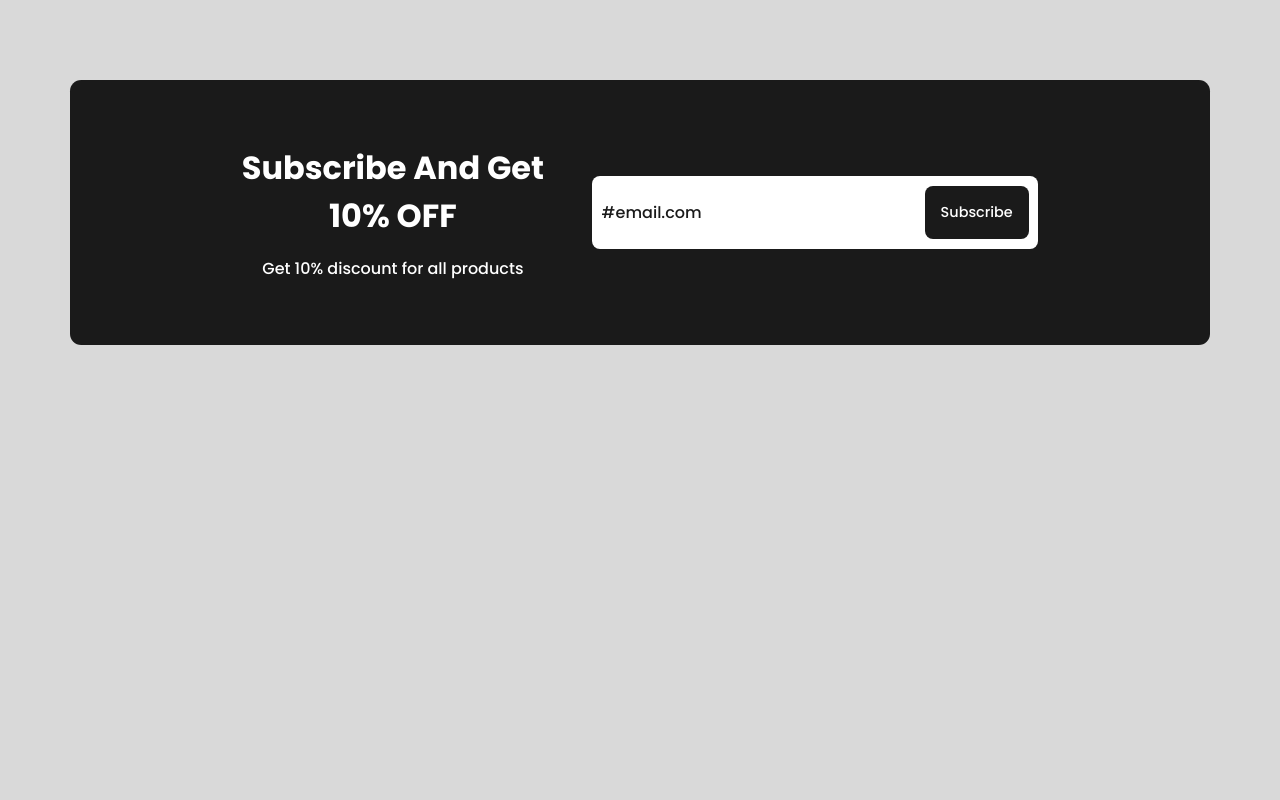
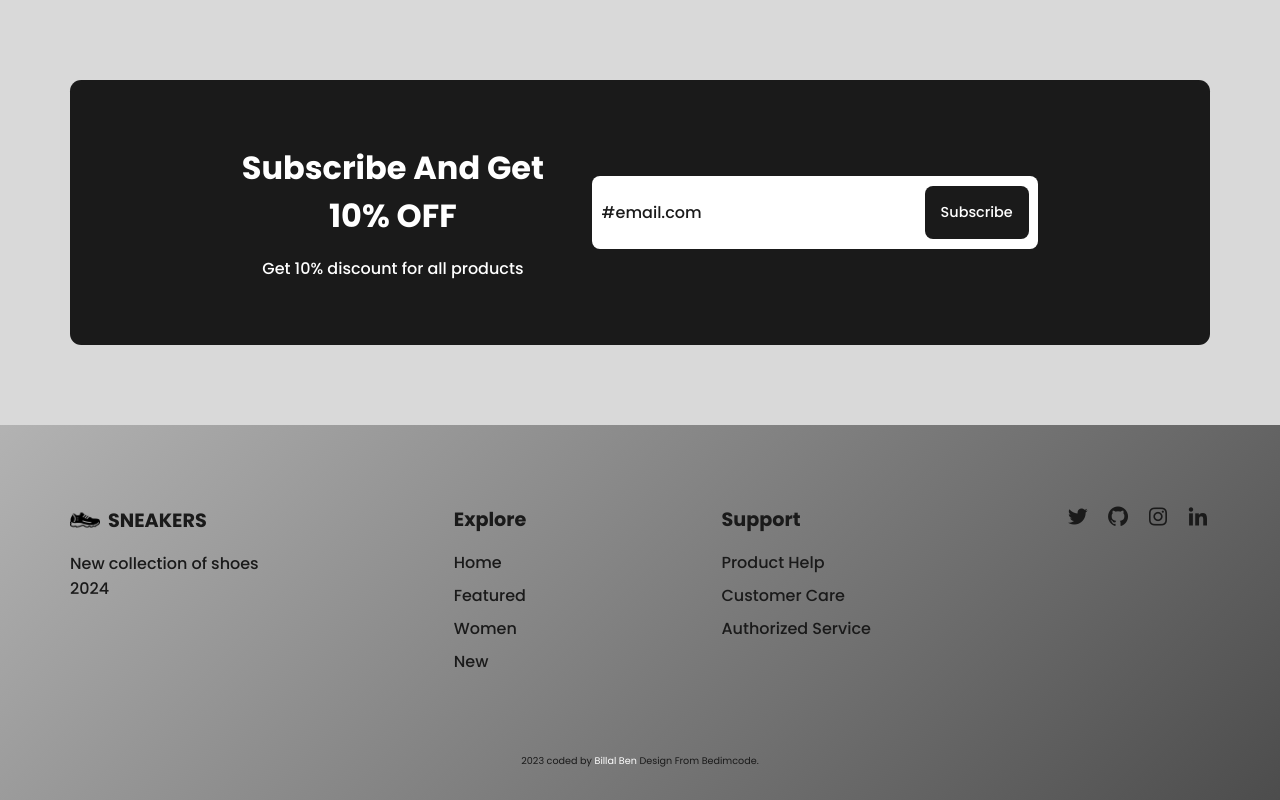
Before and after one commit to billalben/sneakers-ecommerce, a plain HTML site: page index.html in a window 1280 px wide. Shown: the part 3605-4405 px from the top of the page. Before the commit the page ends 4030 px from the top, so only its background shows below. Drawn offline with nearby package versions, Linux system fonts and the light colour scheme.

Commit message:
Footer Section

```diff
--- a/assets/css/style.css
+++ b/assets/css/style.css
@@ -740,6 +740,71 @@ button {
   color: var(--white-color);
 }
 
+/* ================ FOOTER ================ */
+.footer {
+  background: var(--section-color);
+}
+.footer__container {
+  display: grid;
+  grid-template-columns: repeat(4, max-content);
+  justify-content: space-between;
+}
+.footer__logo {
+  display: flex;
+  align-items: center;
+  gap: 0.5rem;
+  color: var(--dark-color);
+  font-weight: var(--font-bold);
+  font-size: 1.2rem;
+  margin-bottom: var(--mb-1);
+}
+.footer__img {
+  width: 30px;
+  height: 30px;
+}
+.footer__description {
+  font-weight: var(--font-medium);
+}
+.footer__title {
+  font-size: 1.2rem;
+  margin-bottom: var(--mb-1);
+}
+.footer__list {
+  display: grid;
+  row-gap: 0.5rem;
+}
+.footer__link {
+  color: var(--dark-color);
+  font-weight: var(--font-medium);
+  display: block;
+  transition: 0.3s;
+}
+.footer__link:hover {
+  transform: translateX(-5px);
+}
+.footer__social {
+  display: flex;
+  align-self: flex-start;
+  gap: 1rem;
+}
+.footer__social-link {
+  display: inline-flex;
+  color: var(--dark-color);
+  font-size: 1.5rem;
+  transition: 0.3s;
+}
+.footer__social-link:hover {
+  transform: translateY(-5px);
+}
+.footer__copy {
+  font-size: 0.6rem;
+  text-align: center;
+  margin-top: 5rem;
+}
+.footer__copy a {
+  color: var(--white-color);
+}
+
 /* ================ SCROLL BAR ================ */
 ::-webkit-scrollbar {
   background-color: hsl(0, 0%, 80%);
--- a/index.html
+++ b/index.html
@@ -441,7 +441,11 @@
               </p>
             </div>
             <form action="" class="newsletter__form">
-              <input type="email" placeholder="#email.com" class="newsletter__input">
+              <input
+                type="email"
+                placeholder="#email.com"
+                class="newsletter__input"
+              />
               <button href="#" class="button">Subscribe</button>
             </form>
           </div>
@@ -449,6 +453,65 @@
       </section>
     </main>
 
+    <!-- ========== Footer Section ========== -->
+    <footer class="footer section">
+      <div class="container">
+        <div class="footer__container">
+          <div class="footer__content">
+            <a href="#" class="footer__logo">
+              <img src="./assets/imgs/favcion.png" alt="" class="footer__img" />
+              SNEAKERS
+            </a>
+            <p class="footer__description">
+              New collection of shoes <br />
+              2024
+            </p>
+          </div>
+          <div class="footer__content">
+            <h3 class="footer__title">Explore</h3>
+            <ul class="footer__list">
+              <li>
+                <a href="#home" class="footer__link">Home</a>
+              </li>
+              <li>
+                <a href="#featured" class="footer__link">Featured</a>
+              </li>
+              <li>
+                <a href="#women" class="footer__link">Women</a>
+              </li>
+              <li>
+                <a href="#new" class="footer__link">New</a>
+              </li>
+            </ul>
+          </div>
+          <div class="footer__content">
+            <h3 class="footer__title">Support</h3>
+            <ul class="footer__list">
+              <li>
+                <a href="#" class="footer__link">Product Help</a>
+              </li>
+              <li>
+                <a href="#" class="footer__link">Customer Care</a>
+              </li>
+              <li>
+                <a href="#" class="footer__link">Authorized Service</a>
+              </li>
+            </ul>
+          </div>
+          <div class="footer__social">
+            <a href="#" class="footer__social-link"><i class="bx bxl-twitter"></i></a>
+            <a href="#" class="footer__social-link"><i class="bx bxl-github"></i></a>
+            <a href="#" class="footer__social-link"><i class="bx bxl-instagram"></i></a>
+            <a href="#" class="footer__social-link"><i class="bx bxl-linkedin"></i></a>
+          </div>
+        </div>
+      </div>
+      <p class="footer__copy">
+        2023 coded by <a href="#">Billal Ben</a>
+        Design From Bedimcode.
+      </p>
+    </footer>
+
     <script src="https://cdn.jsdelivr.net/npm/swiper@11/swiper-bundle.min.js"></script>
     <script src="./assets/js/script.js"></script>
   </body>
```
